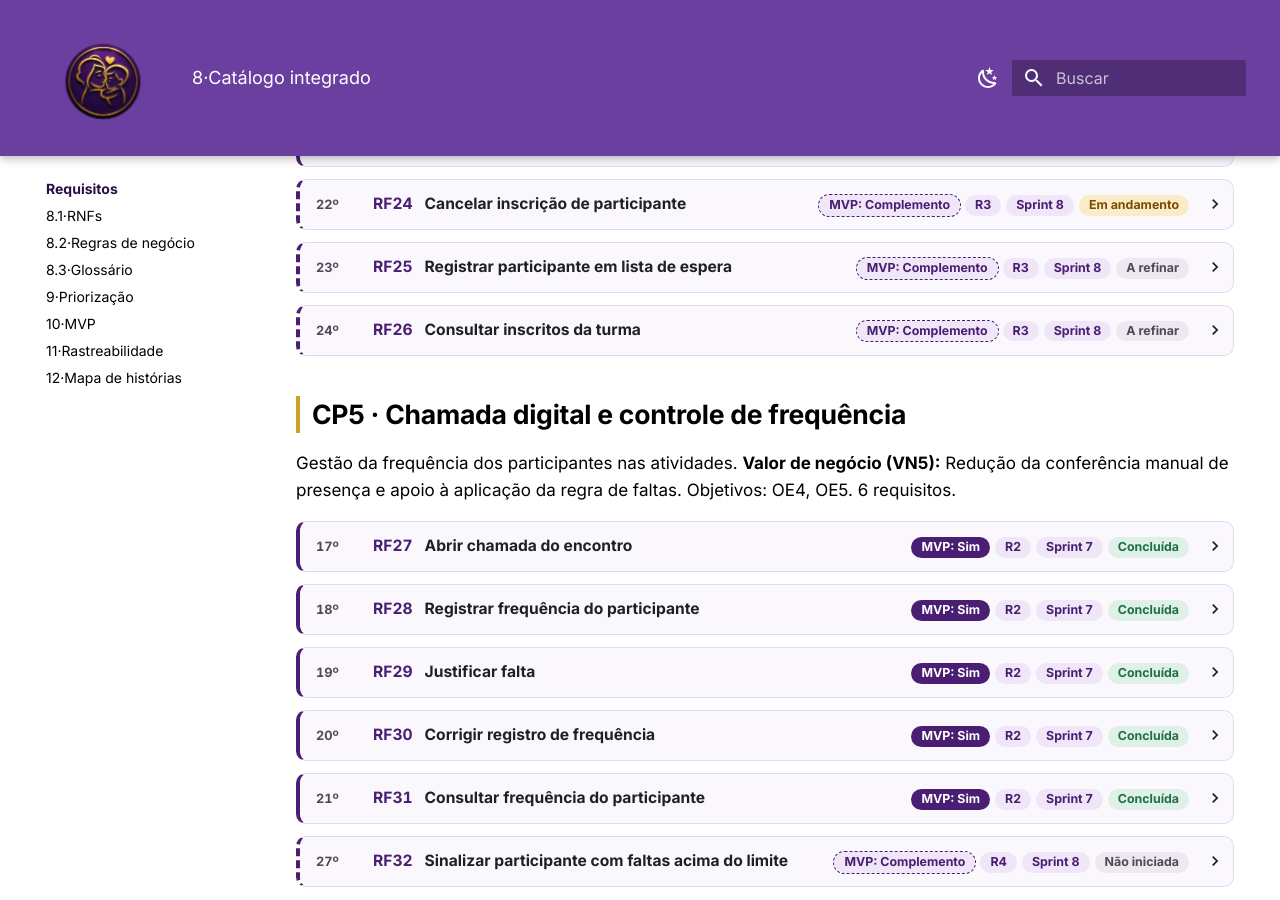
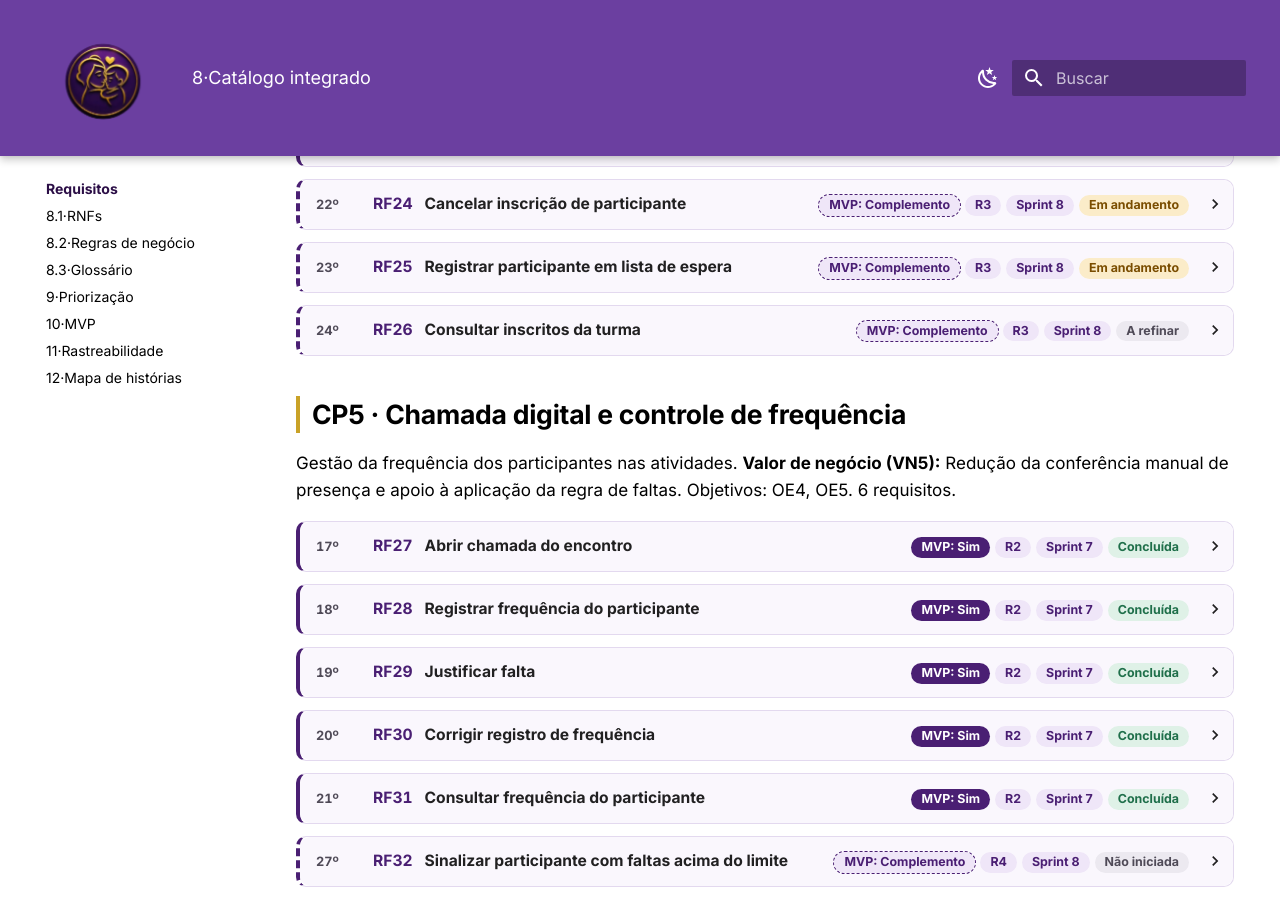
Before and after one commit to mdsreq-fga-unb/REQ-2026.2-T01-MaesGuerreiras, an MkDocs documentation site: the page built from docs/08-requisitos/index.md, in a window 1280 px wide and 900 px high, scrolled down 3175 px. Built offline with MkDocs 1.6.1 and Material for MkDocs 9.7.7, drawn with Linux system fonts in a browser that asks for light colours.

Commit message:
Atualiza a situação dos requisitos a partir das issues

```diff
--- a/docs/08-requisitos/index.md
+++ b/docs/08-requisitos/index.md
@@ -490,8 +490,8 @@ Gestão das inscrições e dos atendimentos nas atividades. **Valor de negócio
 
 </details>
 
-<details class="ficha" id="rf25" data-cp="cp4" data-release="r3" data-sprint="8" data-mvp="complemento" data-situacao="a-refinar" data-valor="3" data-esforco="2" data-ordem="23" data-perfis="voluntario coordenacao" markdown="1">
-<summary><span class="ficha__ordem" title="Posição na ordem do backlog">23º</span> <span class="ficha__id">RF25</span> <span class="ficha__nome">Registrar participante em lista de espera</span> <span class="ficha__chips"><span class="chip chip--mvp-complemento">MVP: Complemento</span> <span class="chip">R3</span> <span class="chip">Sprint 8</span> <span class="chip chip--sit-a-refinar">A refinar</span></span></summary>
+<details class="ficha" id="rf25" data-cp="cp4" data-release="r3" data-sprint="8" data-mvp="complemento" data-situacao="em-andamento" data-valor="3" data-esforco="2" data-ordem="23" data-perfis="voluntario coordenacao" markdown="1">
+<summary><span class="ficha__ordem" title="Posição na ordem do backlog">23º</span> <span class="ficha__id">RF25</span> <span class="ficha__nome">Registrar participante em lista de espera</span> <span class="ficha__chips"><span class="chip chip--mvp-complemento">MVP: Complemento</span> <span class="chip">R3</span> <span class="chip">Sprint 8</span> <span class="chip chip--sit-em-andamento">Em andamento</span></span></summary>
 
 | Parte do registro | Informação |
 | :--- | :--- |
@@ -503,8 +503,8 @@ Gestão das inscrições e dos atendimentos nas atividades. **Valor de negócio
 | Critérios de aceitação | **CA-RF25-01:** Voluntário e Coordenação conseguem registrar um participante na lista de espera de uma turma sem vaga, sem criar uma inscrição nessa turma.<br>**CA-RF25-02:** A lista preserva a ordem em que os participantes foram registrados, conforme a RN14.<br>**CA-RF25-03:** Quando uma vaga é liberada por cancelamento ou quando o aumento da capacidade disponibiliza vagas, o sistema avisa a Coordenação de que há participantes aguardando.<br>**CA-RF25-04:** O aviso não realiza uma inscrição automática. A Coordenação confirma a inscrição manualmente pelo RF23, respeitando a ordem da lista e as condições da RN12.<br>**CA-RF25-05:** Na integração com RF23, a recusa de inscrição por falta de vaga oferece o encaminhamento à lista de espera.<br>**CA-RF25-06:** Visitante não consegue registrar participantes na lista de espera, inclusive por acesso direto à operação.<br>Evidência prevista: Registro em turma cheia, conferência da ordem, liberação e aumento de vagas, aviso à Coordenação, confirmação manual e integração com a recusa do RF23.<br>**Pendente de definição:** Confirmar como tratar registros duplicados na fila e como a entrada é encerrada ou retirada depois da inscrição. |
 | Priorização | Valor **3** (fonte: avaliação da cliente por requisito, planilha de priorização v2) · Esforço **2** · Risco: Baixo · Posição **23** na ordem<br>**Valor (cliente):** Should have, critério: frequência ou abrangência de uso. «Sem lista de espera, quem fica de fora é anotado em papel ou no WhatsApp, fora do sistema. A ordem de chegada se perde e a escolha de quem entra quando abre vaga pode parecer injusta para as famílias. Não chega a 4 porque o RF23 já bloqueia a 21ª inscrição: a turma funciona sem a fila. Também ajuda a medir a demanda reprimida, um bom argumento para pedir mais apoio (OE5).»<br>**Esforço (equipe):** esforço 3 · complexidade 2 · lacuna 2 → consolidado 2,3. Esforço maior, pois precisa manter a ordem da fila e avisar a Coordenação quando abre vaga.<br>**Leitura da matriz:** Candidato ao MVP (valor 3 · esforço 2). Entre os primeiros da Fatia 2, conforme a capacidade das sprints. |
 | Entrega | MVP: **complemento** (Fatia 2), conforme a nova matriz (planilha v2) · Release **R3** · Sprint **8** · Iceberg: Meio |
-| Situação | A refinar |
-| Evolução | 29/10/2026 · Nova matriz, com o valor dado pela cliente por requisito (planilha v2): valor 4 → 3. ([MUD-015](../14-historico/index.md#mud-015))<br>31/10/2026 · Releases e sprints alinhadas à nova matriz (opção 1): release R2 → R3; sprint 7 → 8. ([MUD-018](../14-historico/index.md#mud-018))<br>31/10/2026 · RF23 e RF26 sem lista de espera no MVP: sem vaga, a inscrição é recusada. ([MUD-021](../14-historico/index.md#mud-021))<br>26/11/2026 · Incluídos critérios de aceitação para os 23 RFs previstos para a Sprint 8 e o fechamento, com evidências previstas e pendências de definição identificadas. ([MUD-057](../14-historico/index.md#mud-057)) |
+| Situação | Em andamento |
+| Evolução | 29/10/2026 · Nova matriz, com o valor dado pela cliente por requisito (planilha v2): valor 4 → 3. ([MUD-015](../14-historico/index.md#mud-015))<br>31/10/2026 · Releases e sprints alinhadas à nova matriz (opção 1): release R2 → R3; sprint 7 → 8. ([MUD-018](../14-historico/index.md#mud-018))<br>31/10/2026 · RF23 e RF26 sem lista de espera no MVP: sem vaga, a inscrição é recusada. ([MUD-021](../14-historico/index.md#mud-021))<br>26/11/2026 · Incluídos critérios de aceitação para os 23 RFs previstos para a Sprint 8 e o fechamento, com evidências previstas e pendências de definição identificadas. ([MUD-057](../14-historico/index.md#mud-057))<br>26/11/2026 · Situação: A refinar → Em andamento (issue #120). ([MUD-071](../14-historico/index.md#mud-071)) |
 
 </details>
 
```
Also changed, not shown: docs/14-historico/index.md (+1 -0 lines).
